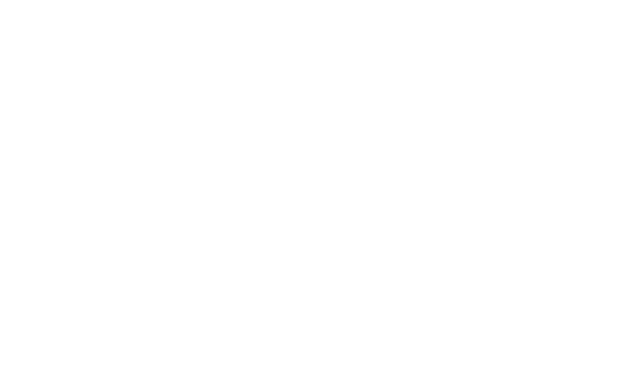
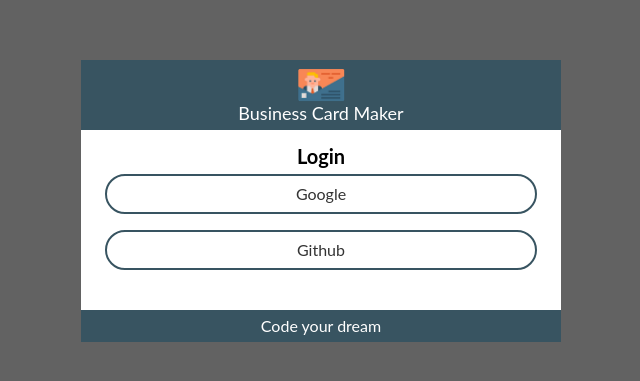
Before and after one commit to JUCHEOLJIN/Card-Maker, a React (Create React App) app: page / in a window 1280 px wide. Shown: the part 199-580 px from the top of the page, without its empty margins (319-959 px from the left). Built offline with nearby package versions, Linux system fonts and the light colour scheme; no server answers.

Commit message:
feat: 로그인 페이지 UI 구현

```diff
--- a/src/App.js
+++ b/src/App.js
@@ -1,5 +1,21 @@
-function App() {
-  return <div className="App"></div>;
+import styled from "@emotion/styled";
+import Login from "./components/login/Login";
+
+function App({ authService }) {
+  return (
+    <Container>
+      <Login authService={authService} />
+    </Container>
+  );
 }
 
 export default App;
+
+const Container = styled.div`
+  width: 100%;
+  height: 100vh;
+  display: flex;
+  justify-content: center;
+  align-items: center;
+  background-color: ${({ theme }) => theme.colors.makerGrey};
+`;
--- /dev/null
+++ b/src/components/footer/Footer.jsx
@@ -0,0 +1,23 @@
+import styled from "@emotion/styled";
+import React from "react";
+
+const Footer = () => {
+  return (
+    <StyeldFooter>
+      <Title>Code your dream</Title>
+    </StyeldFooter>
+  );
+};
+
+export default Footer;
+
+const StyeldFooter = styled.footer`
+  width: 100%;
+  padding: 0.5rem;
+  background-color: ${({ theme }) => theme.colors.makerGreen};
+  text-align: center;
+`;
+
+const Title = styled.p`
+  color: ${({ theme }) => theme.colors.makerWhite};
+`;
--- /dev/null
+++ b/src/components/header/Header.jsx
@@ -0,0 +1,45 @@
+/** @jsxImportResource @emotion/react */
+import React from "react";
+import styled from "@emotion/styled";
+
+const Header = ({ onLogout }) => {
+  return (
+    <StyledHeader>
+      {onLogout && <LogoutBtn onClick={onLogout}>Logout</LogoutBtn>}
+      <Logo src="/images/logo.png" />
+      <Title>Business Card Maker</Title>
+    </StyledHeader>
+  );
+};
+
+export default Header;
+
+const StyledHeader = styled.header`
+  position: relative;
+  width: 100%;
+  padding: 0.5rem;
+  background-color: ${({ theme }) => theme.colors.makerGreen};
+  text-align: center;
+`;
+
+const LogoutBtn = styled.button`
+  position: absolute;
+  right: 3em;
+  top: 1em;
+  padding: 0.8em;
+  border-radius: 20%;
+  background-color: ${({ theme }) => theme.colors.makerBlack};
+  color: ${({ theme }) => theme.colors.makerWhite};
+  outline: none;
+  border: 0;
+  cursor: pointer;
+`;
+
+const Logo = styled.img`
+  width: 3em;
+`;
+
+const Title = styled.h1`
+  color: ${({ theme }) => theme.colors.makerWhite};
+  font-size: 18px;
+`;
--- /dev/null
+++ b/src/components/login/Login.jsx
@@ -0,0 +1,78 @@
+/** @jsxImportResource @emotion/react */
+import React from "react";
+import styled from "@emotion/styled";
+import Header from "../header/Header";
+import Footer from "../footer/Footer";
+
+const Login = ({ authService }) => {
+  const onLogin = (event) => {
+    authService //
+      .login(event.currentTarget.textContent)
+      .then(console.log);
+  };
+
+  return (
+    <Container>
+      <Header />
+      <LoginSection>
+        <h1>Login</h1>
+        <ul>
+          <li>
+            <button onClick={onLogin}>Google</button>
+          </li>
+          <li>
+            <button onClick={onLogin}>Github</button>
+          </li>
+        </ul>
+      </LoginSection>
+      <Footer />
+    </Container>
+  );
+};
+
+export default Login;
+
+const Container = styled.section`
+  width: 30em;
+`;
+
+const LoginSection = styled.section`
+  display: flex;
+  flex-direction: column;
+  align-items: center;
+  width: 100%;
+
+  padding: 1rem;
+  background-color: ${({ theme }) => theme.colors.makerWhite};
+
+  h1 {
+    font-size: 20px;
+    font-weight: bold;
+  }
+
+  ul {
+    display: flex;
+    flex-direction: column;
+    width: 100%;
+    padding: 0.5rem;
+  }
+
+  li {
+    margin-bottom: 1rem;
+  }
+
+  button {
+    width: 100%;
+    height: 2.5rem;
+    border: 2px solid ${({ theme }) => theme.colors.makerGreen};
+    border-radius: 24px;
+    background: transparent;
+    color: ${({ theme }) => theme.colors.makerBlack};
+    font-size: 16px;
+    cursor: pointer;
+
+    &:hover {
+      background-color: ${({ theme }) => theme.colors.makerLightPink};
+    }
+  }
+`;
--- a/src/index.js
+++ b/src/index.js
@@ -5,12 +5,15 @@
 import reset from "./styles/reset";
 import theme from "./styles/theme";
 import reportWebVitals from "./reportWebVitals";
+import AuthService from "./service/auth_service";
+import { firebaseApp } from "./service/firebase";
 
+const authService = new AuthService(firebaseApp);
 ReactDOM.render(
   <React.StrictMode>
     <Global styles={reset} />
     <ThemeProvider theme={theme}>
-      <App />
+      <App authService={authService} />
     </ThemeProvider>
   </React.StrictMode>,
   document.getElementById("root")
--- a/src/service/firebase.js
+++ b/src/service/firebase.js
@@ -10,4 +10,4 @@
 };
 
 // Initialize Firebase
-const app = initializeApp(firebaseConfig);
+export const firebaseApp = initializeApp(firebaseConfig);
```
